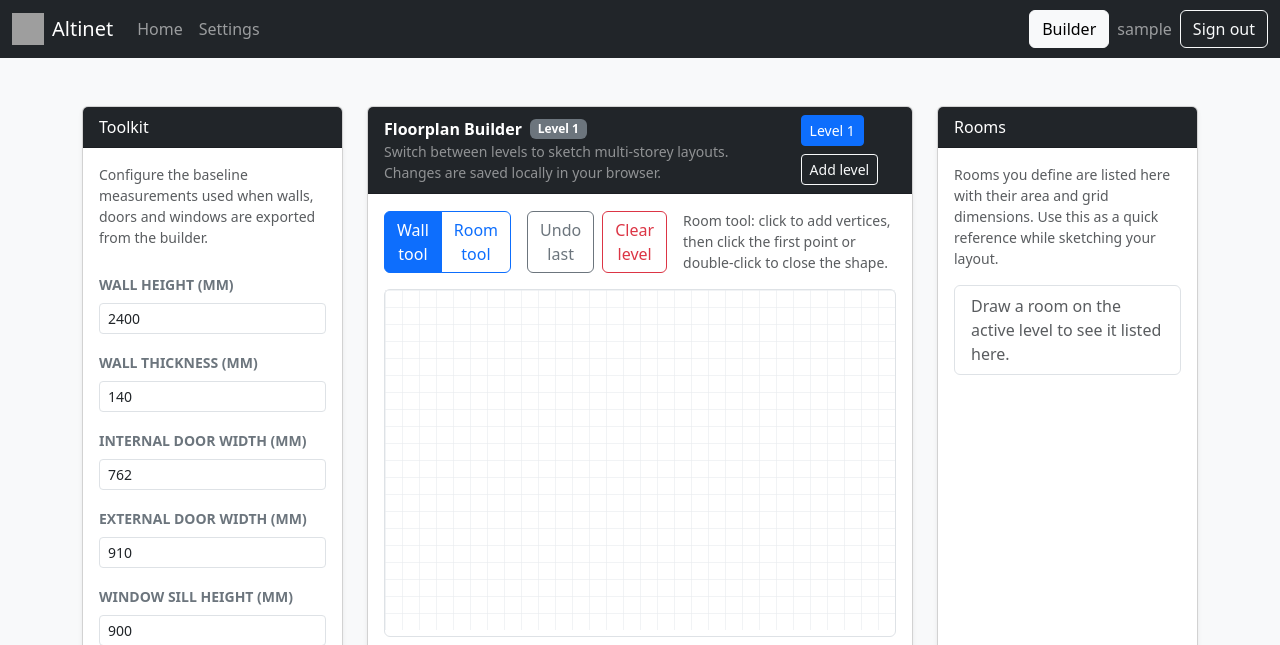
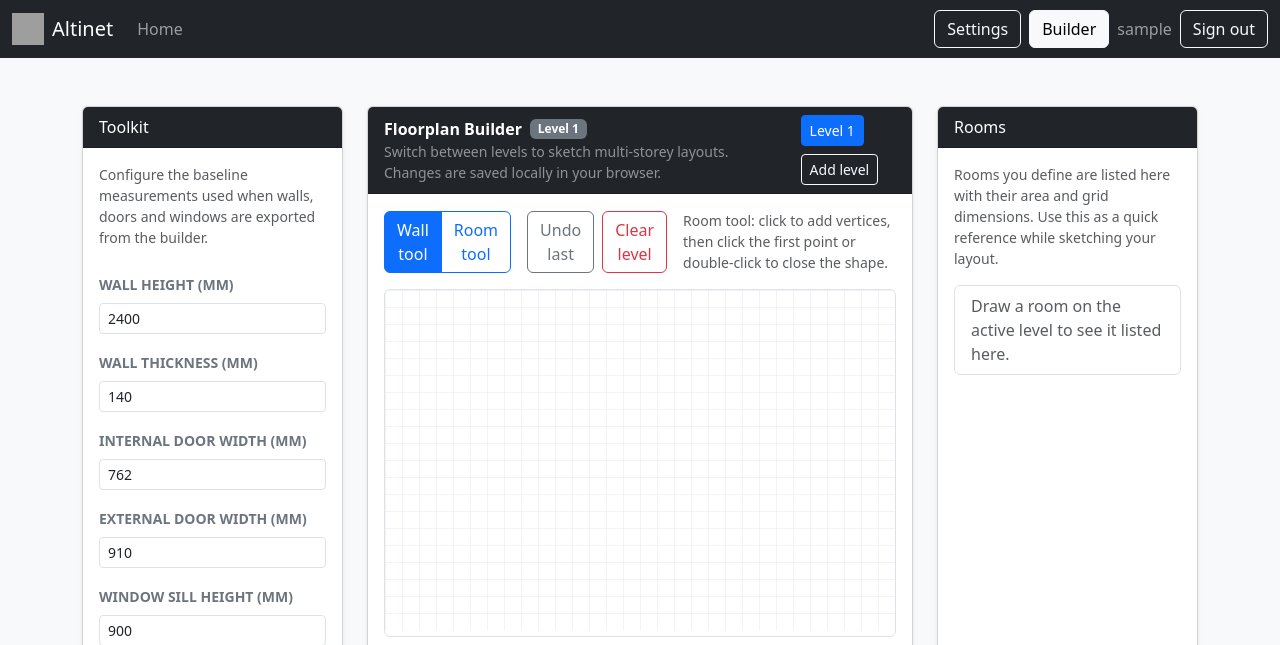
Before and after one commit to malitech1/altinet, a Django app: page /builder/ in a window 1280 px wide. Shown: the top 645 px of the page. Run offline with Django 4.2, Linux system fonts and the light colour scheme; the visitor is signed in with stand-in values (Sample User, id 1); parts of the project's set-up code (start-up, migrations or seed data) failed here and were passed over; grey boxes are pictures that could not be loaded.

Commit message:
Move settings link next to builder in navbar

```diff
--- a/backend/templates/web/base.html
+++ b/backend/templates/web/base.html
@@ -52,19 +52,15 @@
                 Home
               </a>
             </li>
-            {% if user.is_authenticated %}
-            <li class="nav-item">
-              <a
-                class="nav-link {% if request.resolver_match.url_name == 'settings' %}active{% endif %}"
-                href="{% url 'web:settings' %}"
-              >
-                Settings
-              </a>
-            </li>
-            {% endif %}
           </ul>
           <div class="d-flex align-items-center gap-2">
             {% if user.is_authenticated %}
+            <a
+              class="btn btn-outline-light {% if request.resolver_match.url_name == 'settings' %}active{% endif %}"
+              href="{% url 'web:settings' %}"
+            >
+              Settings
+            </a>
             <a
               class="btn btn-outline-light {% if request.resolver_match.url_name == 'builder' %}active{% endif %}"
               href="{% url 'web:builder' %}"
```
